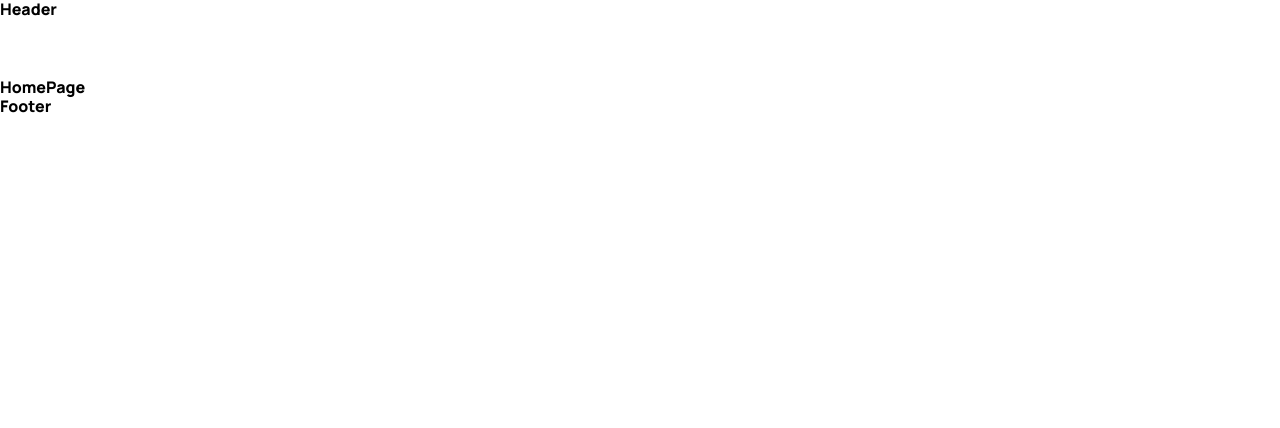
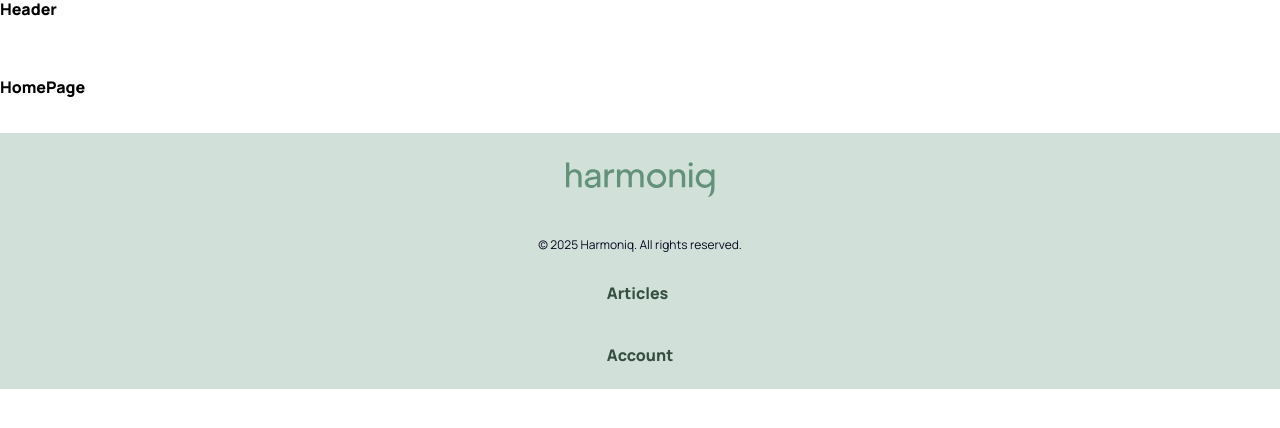
Before and after one commit to StasSkv/harmoniq-app-frontend, a React (Vite) app: page / in a window 1280 px wide. Shown: the top 428 px of the page. Built offline with nearby package versions, Linux system fonts and the light colour scheme.

Commit message:
createFooter

```diff
--- a/src/components/Footer/Footer.jsx
+++ b/src/components/Footer/Footer.jsx
@@ -1,3 +1,32 @@
+import s from './Footer.module.css';
+import { Container } from '../Container/Container.jsx';
+import sprite from '../../assets/icons/sprite.svg';
+
 export const Footer = () => {
-  return <p>Footer</p>;
+  return (
+    <footer className={s.footer}>
+      <Container className={s.container}>
+        <a href="/" className={s.logo}>
+          <svg className={s.logoIcon} width="165" height="46">
+            <use href={`${sprite}#icon-logo`} />
+          </svg>
+        </a>
+        <p className={s.copyright}>
+          &copy; {new Date().getFullYear()} Harmoniq. All rights reserved.
+        </p>
+        <ul className={s.linksList}>
+          <li className={s.linksItem}>
+            <a href="#articles" className={s.link}>
+              Articles
+            </a>
+          </li>
+          <li className={s.linksItem}>
+            <a href="#account" className={s.link}>
+              Account
+            </a>
+          </li>
+        </ul>
+      </Container>
+    </footer>
+  );
 };
--- a/src/components/Footer/Footer.module.css
+++ b/src/components/Footer/Footer.module.css
@@ -0,0 +1,53 @@
+.footer {
+  background-color: var(--green-light);
+  padding: 24px 0;
+  margin-top: 36px;
+}
+
+.container {
+  display: flex;
+  flex-direction: column;
+  gap: 32px;
+  justify-content: space-between;
+  align-items: center;
+}
+
+@media only screen and (min-width: 1440px) {
+  .container {
+    flex-direction: row;
+    gap: 0;
+    justify-content: space-between;
+    padding: 0;
+  }
+}
+
+.logo {
+  fill: var(--green);
+}
+
+.copyright {
+  font-weight: var(--font-weight-regular);
+  color: var(--black);
+  align-self: center;
+  font-size: 12px;
+}
+
+.linksList {
+  display: flex;
+  flex-direction: column;
+  gap: 44px;
+}
+
+@media only screen and (min-width: 1440px) {
+  .linksList {
+    flex-direction: row;
+    gap: 32px;
+  }
+}
+
+.link {
+  font-weight: var(--font-weight-bold);
+  color: var(--green-darker);
+  font-size: 16px;
+  padding: 4px;
+}
```
Also changed, not shown: src/assets/icons/sprite.svg, 1 other file (tests, documents, lock files or other folders).
